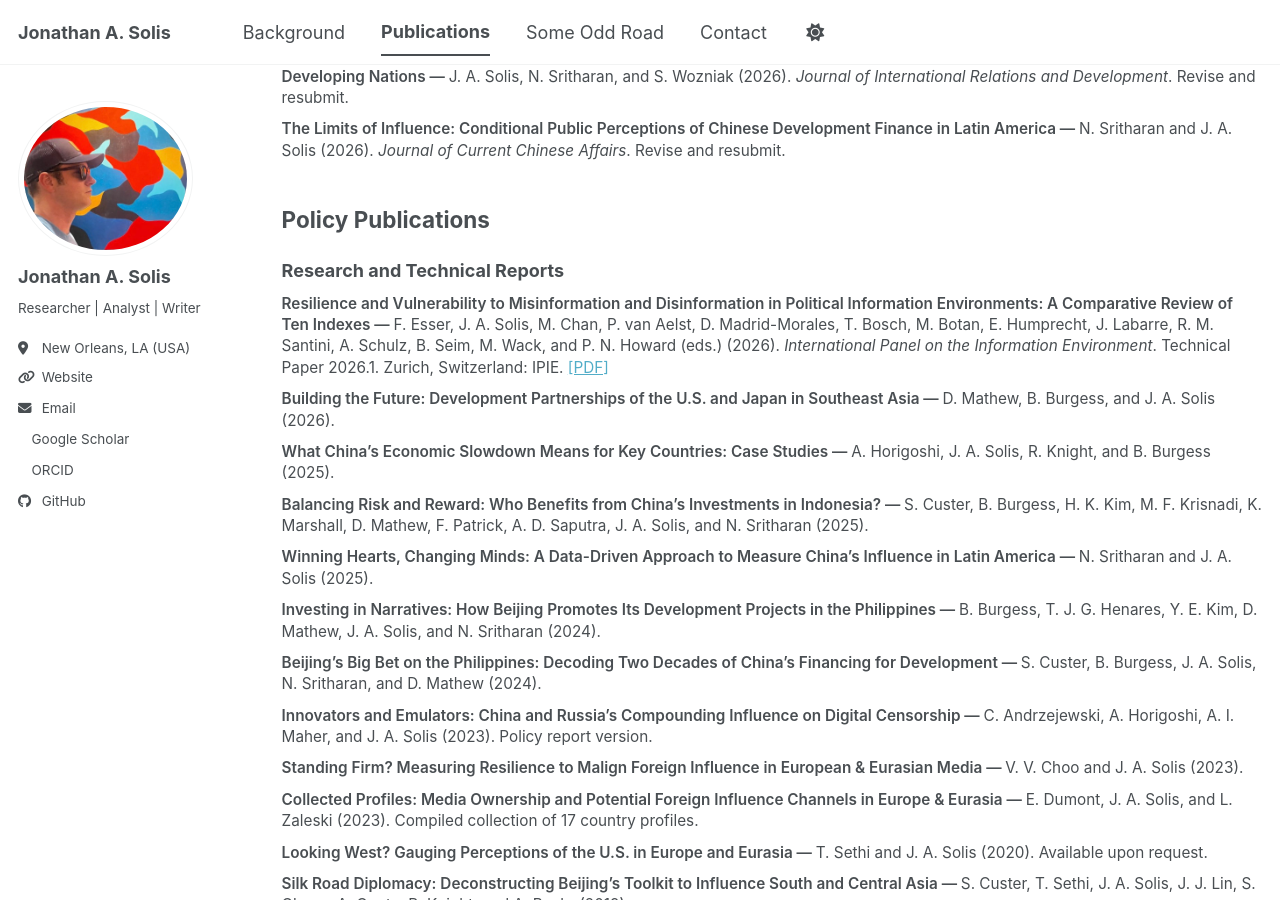
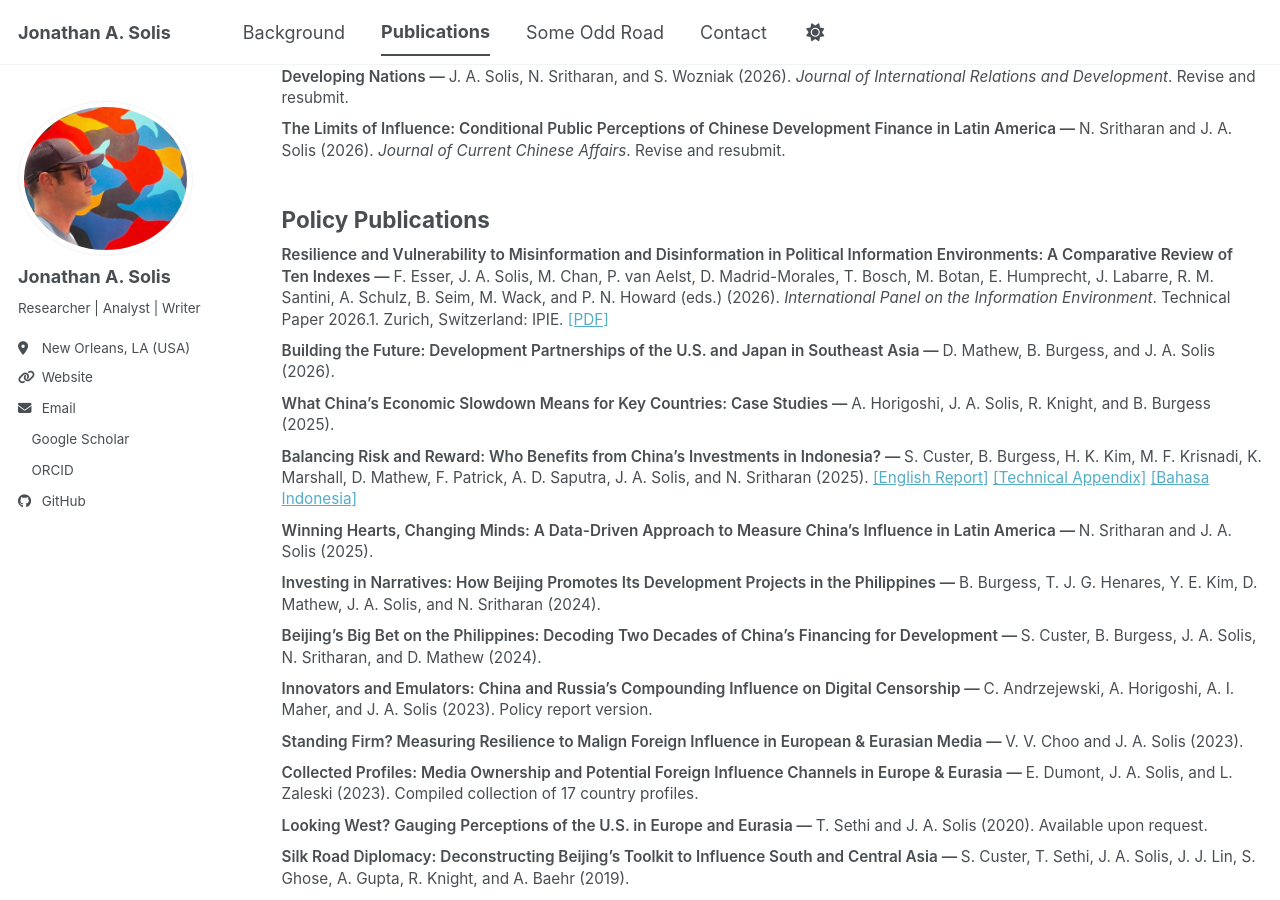
Before and after one commit to westbank-alchemy/westbank-alchemy.github.io, a Jekyll site: the page built from _pages/publications.html, in a window 1280 px wide and 900 px high, scrolled down 745 px. Built offline with Jekyll 4.4.1, drawn with Linux system fonts in a browser that asks for light colours; a style sheet for code colours, icons or effects is not loaded.

Commit message:
Update publications.html 2

```diff
--- a/_pages/publications.html
+++ b/_pages/publications.html
@@ -200,10 +200,7 @@ author_profile: true
   </p>
 </div>
 
-
 <h2>Policy Publications</h2>
-
-<h3 class="publication-section">Research and Technical Reports</h3>
 
 <div class="publication-entry">
   <p class="publication-title">
@@ -249,6 +246,11 @@ author_profile: true
     K. Marshall, D. Mathew, F. Patrick, A. D. Saputra,
     J. A. Solis, and N. Sritharan (2025)
   </p>
+<p class="publication-source">
+  <a href="/files/indonesia_report.pdf">[English Report]</a>
+  <a href="/files/indonesia_appendix.pdf">[Technical Appendix]</a>
+  <a href="/files/indonesia_bahasa.pdf">[Bahasa Indonesia]</a>
+</p>
 </div>
 
 <div class="publication-entry">
```
